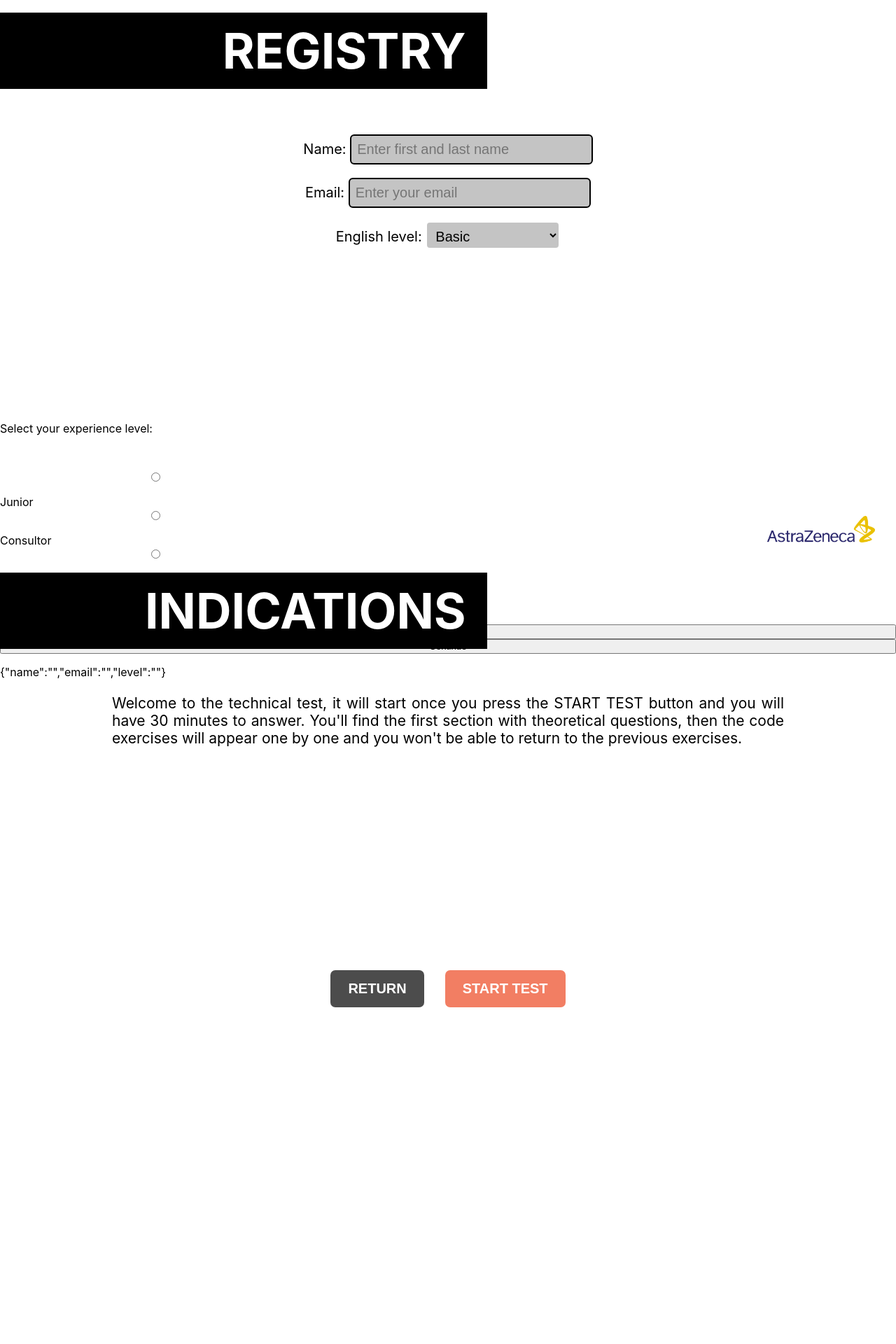
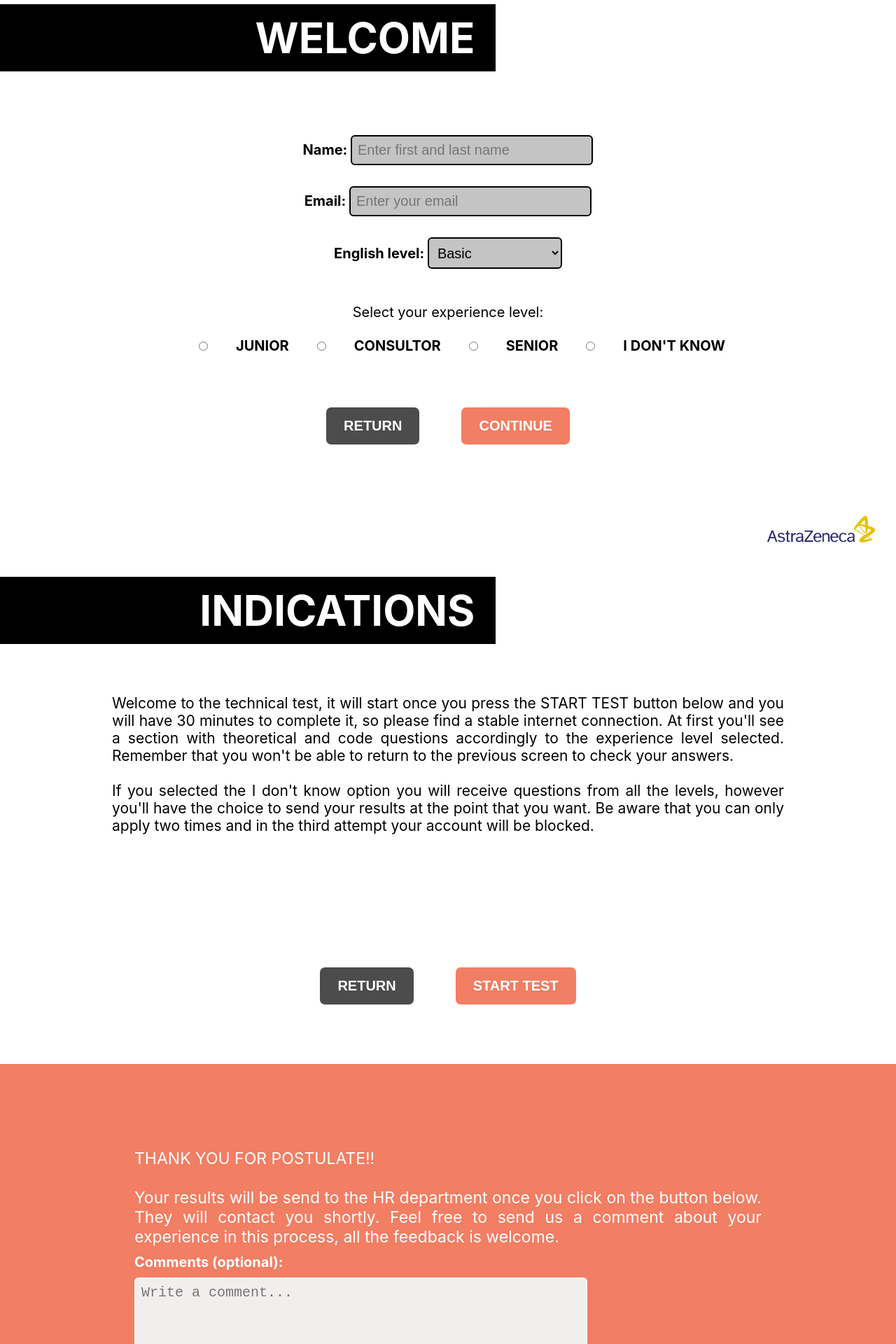
Before and after one commit to anndy9192/AstraLab-Candidates, a React (Create React App) app: page / in a window 1280 px wide. Shown: the part 880-2800 px from the top of the page at 70% size. Before the commit the page ends 2400 px from the top, so only its background shows below. Built offline with nearby package versions, Linux system fonts and the light colour scheme.

Commit message:
Creating FinalScreen component

```diff
--- a/src/App.js
+++ b/src/App.js
@@ -3,6 +3,7 @@ import './App.css';
 import WelcomeScreen from './components/WelcomeScreen.js';
 import Form from './components/form'
 import IndicationsScreen from './components/IndicationsScreen.js';
+import FinalScreen from './components/FinalScreen';
 
 function App() {
   return (
@@ -10,6 +11,7 @@ function App() {
       <WelcomeScreen/>
       <Form/>
       <IndicationsScreen/>
+      <FinalScreen/>
     </section>
   );
 }
--- /dev/null
+++ b/src/components/FinalScreen.css
@@ -0,0 +1,63 @@
+.finalContainer {
+    align-items: center;
+    background-color: #F27E63;
+    grid-template-rows: 70% 10% 14%;
+    grid-template-columns: 100%;
+    height: 100vh;
+    width: 100%;
+    display: grid;
+}
+.textFinalContainer {
+    grid-column-start: 1;
+    grid-row-start: 1;
+    align-self: center;
+    width: 70%;
+    justify-self: center;
+    color: #FFFFFF;
+    font-size: 20px;
+
+}
+.finalMessage{
+    font-size: 23px;
+    margin: 10px 0;
+    text-align: justify;
+}
+label {
+    font-weight: bold;
+}
+.comment {
+    background: #F3EEEE;
+    border: 2px solid #FFFFFF;
+    border-radius: 6px;
+    color: #000000;
+    font-size: 20px;
+    margin-bottom: 10px;
+    margin-top: 10px;
+    padding: 8px;
+    width: 70%;
+    height: 110px;
+}
+.sendResultsBtn {
+    grid-column-start: 1;
+    grid-row-start: 2;
+    align-self: end;
+    justify-self: center;
+    background: #000000;
+    border: none;
+    border-radius: 7px;
+    color: #FFFFFF;
+    cursor: pointer;
+    font-size: 20px;
+    font-weight: bold;
+    padding: 15px 25px;
+    text-align: center;
+    width: auto;
+}
+.tshLogo {
+    grid-column-start: 1;
+    grid-row-start: 3;
+    width: 10%;
+    justify-self: end;
+    align-self: start;
+    margin-right: 30px;
+}
--- /dev/null
+++ b/src/components/FinalScreen.js
@@ -0,0 +1,22 @@
+import React from 'react';
+import './FinalScreen.css';
+
+function FinalScreen () {
+    return (
+      <div className="finalContainer">
+        <div className="textFinalContainer">
+            <p className="finalMessage">{`THANK YOU FOR POSTULATE!!`}
+            <br></br><br></br>
+            {`Your results will be send to the HR department once you
+            click on the button below. They will contact you shortly. Feel free to send us a comment about
+            your experience in this process, all the feedback is welcome.`}</p>
+            <label htmlFor='comment'>Comments (optional): </label><br></br>
+            <textarea name='comment' id='comment' className='comment' type='text' placeholder="Write a comment..."/>
+        </div>
+        <button className="sendResultsBtn">SEND RESULTS</button>
+        <img className="tshLogo" src={require('../images/tshLogo.png')} alt="TSH logo"></img>
+      </div>
+    );
+  }
+
+  export default FinalScreen;
--- a/src/components/IndicationsScreen.css
+++ b/src/components/IndicationsScreen.css
@@ -15,10 +15,10 @@
 }
 .titles {
     color: #FFFFFF;
-    font-size: 70px;
+    font-size: 60px;
     grid-column-start: 1;
     grid-row-start: 2;
-    width: 52%;
+    width: 53%;
     height: auto;
     justify-self: start;
     background-color: #000000;
@@ -50,7 +50,7 @@
     padding: 15px 25px;
     text-align: center;
     width: auto;
-    margin: 15px;
+    margin: 30px;
 }
 .returnBtn {
     background: #4C4C4C;
--- a/src/components/IndicationsScreen.js
+++ b/src/components/IndicationsScreen.js
@@ -7,10 +7,14 @@ function IndicationsScreen () {
     <div className="indicationsContainer">
       <img className="companyLogo" src={require('../images/astraLogo.png')} alt="Company logo"></img>
       <h1 className="titles"> INDICATIONS</h1>
-      <p className="indications">Welcome to the technical test, it will start once you press the
-      START TEST button and you will have 30 minutes to answer. You'll find the first section with
-      theoretical questions, then the code exercises will appear one by one and you won't be able to
-      return to the previous exercises.</p>
+      <p className="indications">{`Welcome to the technical test, it will start once you press the
+      START TEST button below and you will have 30 minutes to complete it, so please find a stable internet connection.
+      At first you'll see a section with theoretical and code questions accordingly to the experience level selected.
+      Remember that you won't be able to return to the previous screen to check your answers.`}
+      <br></br><br></br>
+      {`If you selected the I don't know option you will receive questions from all the levels, however you'll
+      have the choice to send your results at the point that you want. Be aware that you can only apply two times and
+       in the third attempt your account will be blocked.`}</p>
       <div className="btnsInContainer">
         <button className="returnBtn">RETURN</button>
         <button className="startTestBtn">START TEST</button>
--- a/src/components/WelcomeScreen.js
+++ b/src/components/WelcomeScreen.js
@@ -1,5 +1,4 @@
 import React from 'react';
-// import { Link } from "react-router-dom";
 import './WelcomeScreen.css';
 
 function WelcomeScreen () {
@@ -11,5 +10,5 @@ function WelcomeScreen () {
     </div>
   );
 }
-//<p className="changeLanguage"><Link to="/portafolioEnEspañol" className="links">Spanish Version</Link></p>
+
 export default WelcomeScreen;
--- a/src/components/form.css
+++ b/src/components/form.css
@@ -1,5 +1,5 @@
 .formContainer {
-    align-items: center;
+    align-items: end;
     grid-template-rows: 9% 20% 50% 15%;
     grid-template-columns: 100%;
     height: 100vh;
@@ -15,10 +15,10 @@
 }
 .titles {
     color: #FFFFFF;
-    font-size: 70px;
+    font-size: 60px;
     grid-column-start: 1;
     grid-row-start: 2;
-    width: 52%;
+    width: 53%;
     height: auto;
     justify-self: start;
     background-color: #000000;
@@ -27,32 +27,62 @@
 }
 .formItems {
     font-size: 20px;
-    margin: 40px 0;
+    margin: 10px 0;
     grid-column-start: 1;
     grid-row-start: 3;
-    align-self: start;
+    align-self: center;
     text-align: center;
     width: 75%;
     justify-self: center;
 }
-input {
+.name, .email {
     background: #C4C4C4;
     border: 2px solid #000000;
     border-radius: 6px;
     color: #000000;
     font-size: 20px;
-    margin-bottom: 19px;
+    margin-bottom: 30px;
     padding: 8px;
     width: 34%;
 }
-select {
+.level {
     background: #C4C4C4;
-    border: 2px solid #FFFFFF;
+    border: 2px solid #000000;
     border-radius: 6px;
     color: #000000;
     font-size: 20px;
-    margin-bottom: 19px;
+    margin-bottom: 30px;
     padding: 8px;
     width: 20%;
-    height: 40px;
+    height: 45px;
 }
+.experience {
+    font-size: 14px;
+    margin: 10px 40px;
+}
+.btnsInContainer {
+    align-self: start;
+    grid-column-start: 1;
+    grid-row-start: 4;
+    justify-self: center;
+}
+.returnBtn, .continueBtn {
+    align-self: start;
+    border: none;
+    border-radius: 7px;
+    color: #FFFFFF;
+    cursor: pointer;
+    font-size: 20px;
+    font-weight: bold;
+    padding: 15px 25px;
+    text-align: center;
+    width: auto;
+    margin-left: 30px;
+    margin-right: 30px;
+}
+.returnBtn {
+    background: #4C4C4C;
+}
+.continueBtn {
+    background: #F27E63;
+}
--- a/src/components/form.js
+++ b/src/components/form.js
@@ -17,47 +17,51 @@ class Form extends React.Component{
       [e.target.name]: e.target.value
     })
   }
-
-
       render(){
         return(
           <div className="formContainer">
             <img className="companyLogo" src={require('../images/astraLogo.png')} alt="Company logo"></img>
-            <h1 className="titles"> REGISTRY</h1>
+            <h1 className="titles"> WELCOME</h1>
 
             <div className="formItems">
-              <label for='name'>Name: </label>
+              <label htmlFor='name'>Name: </label>
               <input
               value= {this.state.name}
               onChange={this.onChange.bind(this)}
-              name='name' id='name' type='text' placeholder="Enter first and last name"/><br></br>
+              name='name' id='name' className='name' type='text' placeholder="Enter first and last name"/><br></br>
 
-              <label for='email'>Email: </label>
+              <label htmlFor='email'>Email: </label>
               <input
               value= {this.state.email}
               onChange={this.onChange.bind(this)}
-              name='email' id='email' type='text' placeholder="Enter your email"/><br></br>
+              name='email' id='email' className='email' type='text' placeholder="Enter your email"/><br></br>
 
               <label htmlFor='level'>English level: </label>
-              <select id='level' name='level'
+              <select id='level' name='level' className='level'
               value={this.state.level}
               onChange={this.onChange.bind(this)}>
                 <option value='basic'> Basic</option>
                 <option value='intermediate'> Intermediate</option>
                 <option value='advanced'> Advanced</option>
               </select>
+            <div>
+              <p>Select your experience level: </p>
+              <input type='radio' id='experience1' name='experience' className='experience' value='junior' onChange={this.onChange.bind(this)}/>
+              <label htmlFor='experience1'>JUNIOR</label>
+              <input type='radio' id='experience2' name='experience' className='experience' value='consultor' onChange={this.onChange.bind(this)}/>
+              <label htmlFor='experience2'>CONSULTOR</label>
+              <input type='radio' id='experience3' name='experience' className='experience' value='senior' onChange={this.onChange.bind(this)}/>
+              <label htmlFor='experience3'>SENIOR</label>
+              <input type='radio' id='experience4' name='experience' className='experience' value='na' onChange={this.onChange.bind(this)}/>
+              <label htmlFor='experience4'>I DON'T KNOW</label>
             </div>
-            <label htmlFor='experience'>Select your experience level: </label>
-            <input type='radio' name='experience' value='junior' onChange={this.onChange.bind(this)} /> Junior
-            <input type='radio' name='experience' value='consultor' onChange={this.onChange.bind(this)}/> Consultor
-            <input type='radio' name='experience' value='senior' onChange={this.onChange.bind(this)}/> Senior
-            <input type='radio' name='experience' value='na' onChange={this.onChange.bind(this)}/> I don't know
-
-
-              <button>Return</button>
-              <button>Continue</button>
+            </div>
+            <div className="btnsInContainer">
+              <button className="returnBtn">RETURN</button>
+              <button className="continueBtn">CONTINUE</button>
+            </div>
             <div>
-            <p>{JSON.stringify(this.state)}</p>
+            {/* <p>{JSON.stringify(this.state)}</p> */}
             </div>
 
 
```
Also changed, not shown: 1 other file (tests, documents, lock files or other folders).
